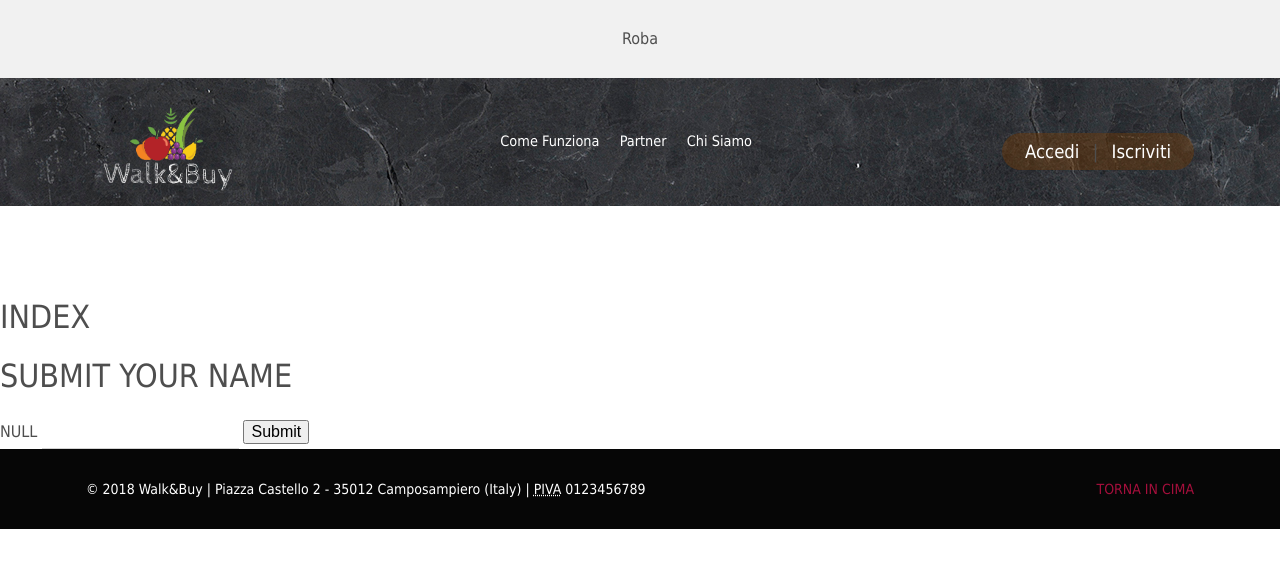
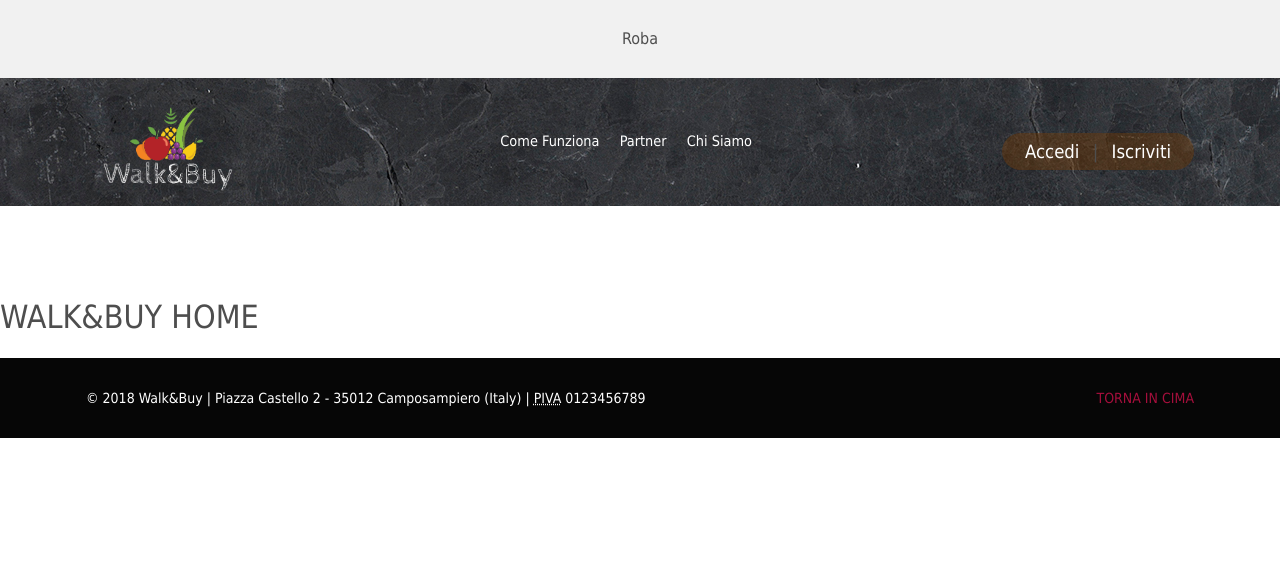
Before and after one commit to mcanovese/walkandbuy, a PHP site: page / in a window 1280 px wide. Shown: the top 568 px of the page. Run offline with PHP 8.4, Linux system fonts and the light colour scheme; data that the repository does not hold is empty; some libraries are stand-ins or nearby versions.

Commit message:
Auto stash before merge of "master" and "origin/master"

```diff
--- a/app/views/about.view.php
+++ /dev/null
@@ -1,3 +0,0 @@
-<?php require('partials/head.php');?>
-<h1>About</h1>
-<?php require('partials/footer.php');?>
--- a/app/views/index.view.php
+++ b/app/views/index.view.php
@@ -1,13 +1,4 @@
 <?php require('partials/head.php');?>
-<h1>Index</h1>
-
-<h1>Submit Your Name</h1>
-<form method="GET" action="/names">
-
-<?php var_dump($articoli); ?>
-  <input name="name"></input>
-  <button type="submit">Submit</button>
-
-</form>
+<h1>Walk&Buy Home</h1>
 
 <?php require('partials/footer.php');?>
```
